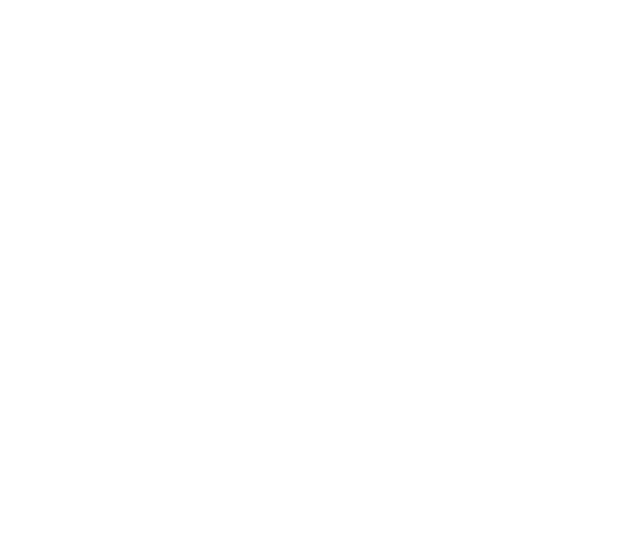
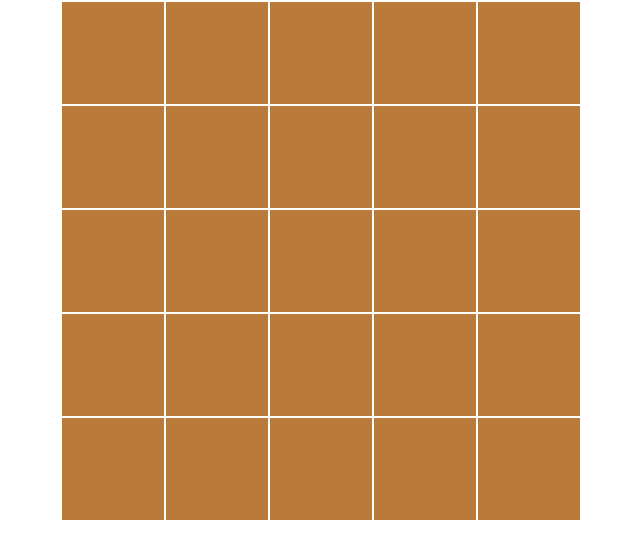
Before and after one commit to Chika-Okafor/toy-robot, a website built with Parcel: page index.html in a window 1280 px wide. Shown: the whole page, without its empty margins (319-959 px from the left). Built offline with nearby package versions, Linux system fonts and the light colour scheme.

Commit message:
created the game board, set initial board styles

```diff
--- a/css/main.css
+++ b/css/main.css
@@ -86,6 +86,18 @@ textarea {
 /* ==========================================================================
    Author's custom styles
    ========================================================================== */
+table {
+  display: flex;
+  align-items: center;
+  justify-content: center;
+}
+
+td {
+  background-color: #ba7a3a;
+  height: 100px;
+  text-align: center;
+  width: 100px;
+}
 
 /* ==========================================================================
    Helper classes
--- a/index.html
+++ b/index.html
@@ -26,7 +26,43 @@
 
   <!-- Add your site or application content here -->
 
-
+  <table>
+    <tr class="row-5">
+      <td class="empty-cell col-1"></td>
+      <td class="empty-cell col-2"></td>
+      <td class="empty-cell col-3"></td>
+      <td class="empty-cell col-4"></td>
+      <td class="empty-cell col-5"></td>
+    </tr>
+    <tr class="row-4">
+      <td class="empty-cell col-1"></td>
+      <td class="empty-cell col-2"></td>
+      <td class="empty-cell col-3"></td>
+      <td class="empty-cell col-4"></td>
+      <td class="empty-cell col-5"></td>
+    </tr>
+    <tr class="row-3">
+      <td class="empty-cell col-1"></td>
+      <td class="empty-cell col-2"></td>
+      <td class="empty-cell col-3"></td>
+      <td class="empty-cell col-4"></td>
+      <td class="empty-cell col-5"></td>
+    </tr>
+    <tr class="row-2">
+      <td class="empty-cell col-1"></td>
+      <td class="empty-cell col-2"></td>
+      <td class="empty-cell col-3"></td>
+      <td class="empty-cell col-4"></td>
+      <td class="empty-cell col-5"></td>
+    </tr>
+    <tr class="row-1">
+      <td class="empty-cell col-1"></td>
+      <td class="empty-cell col-2"></td>
+      <td class="empty-cell col-3"></td>
+      <td class="empty-cell col-4"></td>
+      <td class="empty-cell col-5"></td>
+    </tr>
+  </table>
 
 
   <script src="js/vendor/modernizr-3.11.2.min.js"></script>
```
